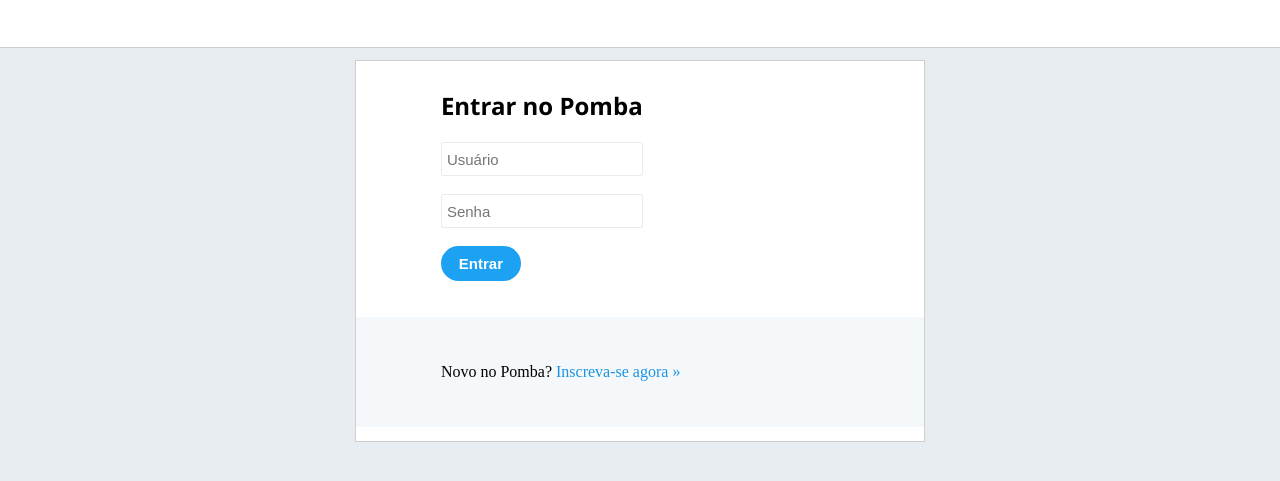
After one commit to GuilhermeSantosCoelho/Pomba, a PHP site: page /login.html in a window 1280 px wide. The commit adds this page. Shown: the top 481 px of the page. Run offline with PHP 8.4, Linux system fonts and the light colour scheme.

Commit message:
Add files via upload

```diff
--- /dev/null
+++ b/login.html
@@ -0,0 +1,159 @@
+
+<!DOCTYPE html>
+<html>
+<head>
+	<meta charset="utf-8">
+	<link rel="shortcut icon" href="Imagens/pomba.ico" >
+	<title>POMBA - Login</title>
+	<style type="text/css">
+
+		#login{
+			margin: 0px auto;
+			background-color: white;
+			width: 45%;
+			height: 380px;
+			margin-top: 60px;
+			border:1px #cecece solid;
+		}
+
+		body{
+			background: #e6ecf0;
+		}
+
+		#iusuario{
+			width: 40%;
+			height: 30px;
+			border: 1px rgb(230, 236, 240) solid;
+			border-radius: 2px;
+			color: black;
+			font-size: 15px;
+			padding-left: 5px;
+		}
+		#isenha{
+			width: 40%;
+			height: 30px;
+			border: 0.5px rgb(230, 236, 240) solid;
+			border-radius: 2px;
+			color: black;
+			font-size: 15px;
+			padding-left: 5px;
+		}
+		#ibotao{
+			background-color: #1da1f2;
+			color:white;
+			border-radius: 25px;
+			width: 80px;
+			height: 35px;
+			font-size: 15px;
+			font-weight: bold;
+			border: 0;
+		}
+
+		a{
+			color: #1c94e0;
+			text-decoration: none;
+		}
+
+		#elementos-login{
+			margin-top: 5%;
+			margin-left: 15%;
+		}
+
+		#titulo{
+			font-family: "Segoe UI",Arial,sans-serif;
+		}
+
+		#footer{
+			background-color: #f5f8fa;
+			width: 85%;
+			height: 80px;
+			padding-left: 15%;
+			padding-top: 30px;
+		}
+
+		#mensagem{
+			position: relative;
+			width: 600px;
+			padding: 30px;
+			margin: 0px auto;
+			box-shadow: rgba(0,0,0,0.25);
+			background:white;
+			border-radius: 0 0 6px 6px;
+			color: #66757f;
+			font-size: 14px;
+			display: none;
+			word-wrap: break-word;
+		}
+
+		#header{
+			height: 47px;
+			background:white;
+			width: 100%;
+			border-bottom: 1px solid rgba(0,0,0,0.2);
+			position: fixed;
+			top: 0;
+			right: 0;
+			left: 0;
+			z-index: 1000;
+		}
+
+
+	</style>
+
+	<script type="text/javascript">
+
+		function login(){
+			var user = document.getElementById('iusuario');
+			var senha = document.getElementById('isenha');
+
+			var ajax = new XMLHttpRequest();
+			ajax.open("POST", "login.php", true);
+			// Seta tipo de requisição e URL com os parâmetros
+			ajax.setRequestHeader("Content-type", "application/x-www-form-urlencoded");
+
+			// Seta paramêtros da requisição e envia a requisição
+			ajax.send("usuario="+user+"&senha="+senha);
+
+			// Cria um evento para receber o retorno.
+			ajax.onreadystatechange = function() {
+				if (ajax.readyState == 4 && ajax.status == 200) {
+					var data = ajax.responseText;
+					if(data == true){
+
+					}else{
+						document.getElementById("mensagem-text").innerHTML = (data);
+						document.getElementById("mensagem").style.display = "block";
+					}
+					console.log(data);
+				}
+			}
+		}
+	</script>
+
+</head>
+<body>
+
+	<div id="header"></div>
+
+	<div id="mensagem">
+		<p id="mensagem-text"></p>
+	</div>
+
+	<div id="login">
+		<div id="elementos-login">
+			<h2 id="titulo">Entrar no Pomba</h2>
+			<form method="post">
+				<input id="iusuario" name="usuario" placeholder="Usuário" type="text"><br><br>
+				<input id="isenha" name="senha" placeholder="Senha" type="password"><br><br>
+
+				<button onclick="login()" id="ibotao">Entrar</button><br/><br/>
+			</form>
+		</div>
+		<br>
+		<div id="footer">
+			<p id="p1">Novo no Pomba? <a href="cadastro.php">Inscreva-se agora »</a></p>
+		</div>
+	</div>
+
+</body>
+</html>
```
Also changed, not shown: login.php (+2 -138 lines).
